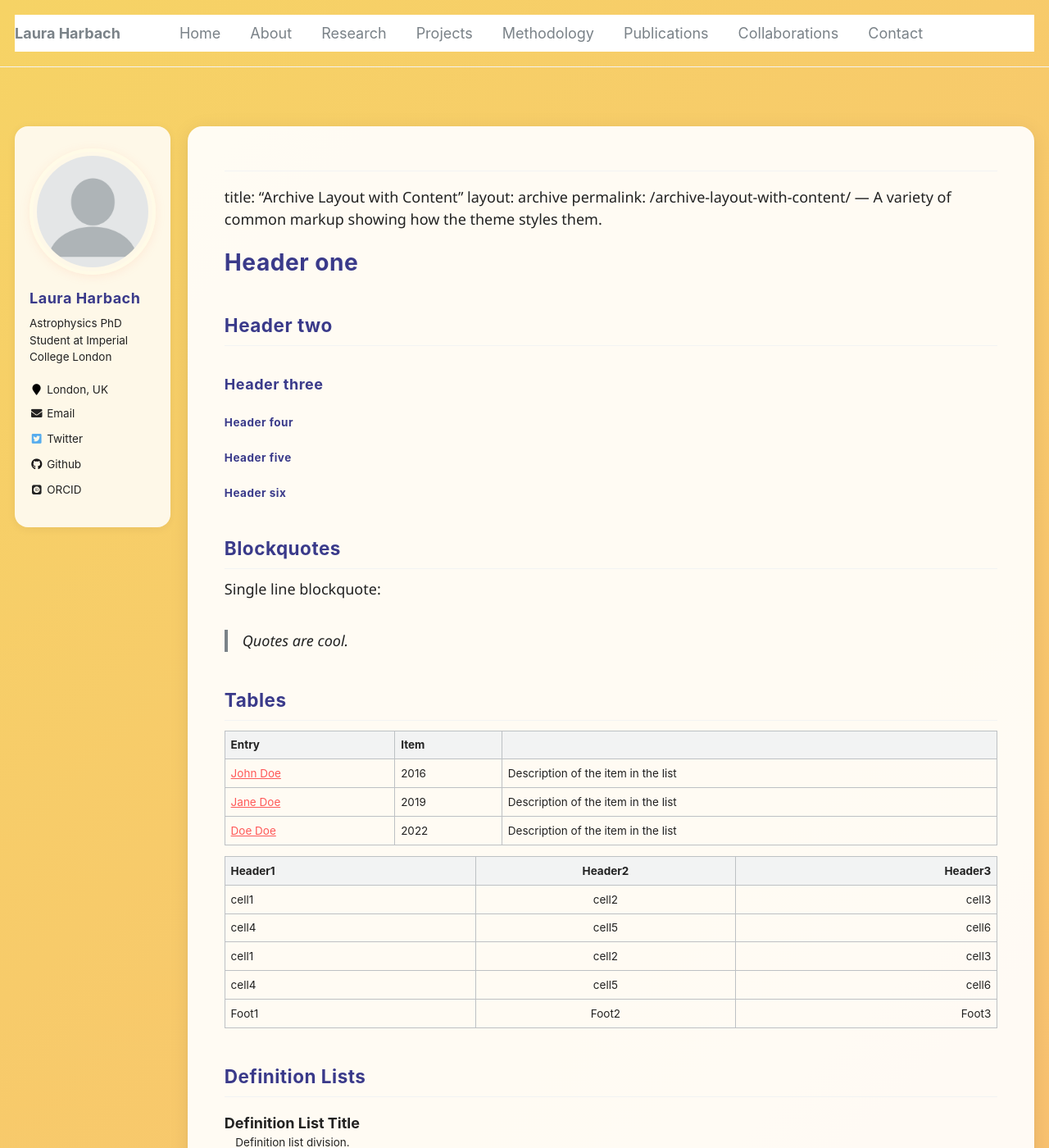
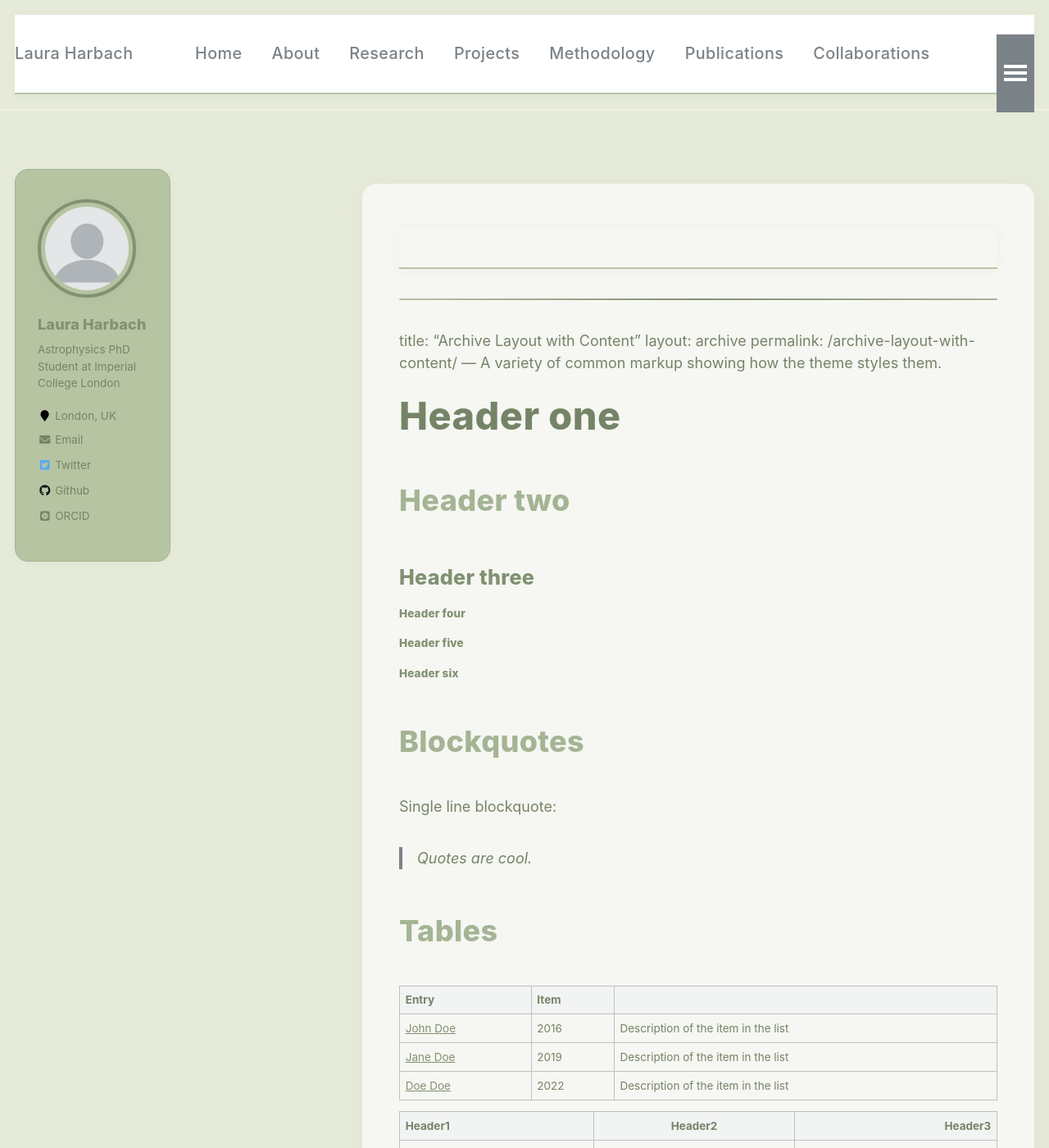
Before and after one commit to lauraharbach/lauraharbach.github.io, a Jekyll site: the page built from _pages/archive-layout-with-content.md, in a window 1280 px wide and 1400 px high. Shown: the whole window at 82% size. Built offline with Jekyll 4.4.1, drawn with Linux system fonts in a browser that asks for light colours; some web fonts are replaced; our own code applies the rules of GitHub Pages for plain Markdown files.

Commit message:
Refactor CSS styles for improved layout and consistency across main content, navigation, and sidebar sections

```diff
--- a/assets/css/custom.css
+++ b/assets/css/custom.css
@@ -1,92 +1,168 @@
+/*
+Sage Green Palette:
+- Reseda Green: #819171
+- Sage Green: #B6C4A2
+- Light Sage: #E6EAD9
+- Olive: #758467
+- Muted Green: #A4B494
+- Off White: #F6F6F2
+*/
+
 body {
-  background: linear-gradient(135deg, #f6d365 0%, #fda085 100%);
-  color: #222;
-  font-family: 'Segoe UI', Arial, sans-serif;
+  background: #E6EAD9;
+  color: #758467;
+  font-family: 'Inter', 'Segoe UI', Arial, sans-serif;
+  margin: 0;
+  padding: 0;
+  min-height: 100vh;
 }
 
-/* Card styling for main content and posts */
+/* Navigation bar */
+header, nav {
+  background: #F6F6F2;
+  color: #758467;
+  box-shadow: 0 2px 12px rgba(129,145,113,0.06);
+  border-bottom: 2px solid #B6C4A2;
+  padding: 1.2em 0;
+  font-size: 1.1em;
+  position: sticky;
+  top: 0;
+  z-index: 10;
+}
+
+nav a {
+  color: #758467;
+  text-decoration: none;
+  margin: 0 1.2em;
+  font-weight: 500;
+  letter-spacing: 0.02em;
+  position: relative;
+  transition: color 0.2s;
+}
+
+nav a:hover, nav a.active {
+  color: #819171;
+}
+
+nav a.active::after, nav a:hover::after {
+  content: "";
+  display: block;
+  margin: 0 auto;
+  width: 60%;
+  border-bottom: 2px solid #A4B494;
+  padding-bottom: 2px;
+}
+
+/* Main content area */
 .main-content, .page, .post, .archive {
-  background: rgba(255,255,255,0.92);
+  background: #F6F6F2;
   border-radius: 18px;
-  box-shadow: 0 4px 24px rgba(0,0,0,0.08), 0 1.5px 6px rgba(0,0,0,0.04);
-  padding: 2em 2.5em;
-  margin-top: 2em;
-  margin-bottom: 2em;
+  box-shadow: 0 4px 24px rgba(129,145,113,0.06);
+  padding: 3em 2.5em;
+  margin: 3em auto 2em auto;
+  max-width: 820px;
   animation: fadeIn 1s ease;
 }
 
 /* Sidebar/profile card styling */
 .sidebar, .profile {
-  background: rgba(255,255,255,0.85);
+  background: #B6C4A2;
   border-radius: 16px;
-  box-shadow: 0 2px 12px rgba(0,0,0,0.06);
-  padding: 1.5em 1em;
+  box-shadow: 0 2px 12px rgba(129,145,113,0.04);
+  padding: 2em 1.5em;
   margin-top: 2em;
+  max-width: 320px;
+  border: 1px solid #A4B494;
+  color: #758467;
 }
 
-/* Profile image enhancements */
 .profile img, .sidebar img {
   border-radius: 50%;
-  border: 4px solid #fffbe7;
-  box-shadow: 0 2px 12px rgba(253,160,133,0.18);
-  margin-bottom: 1em;
-}
-
-/* Header, nav, and footer styling */
-header, nav {
-  background: #6a82fb;
-  color: #fff;
-}
-
-footer, .site-footer {
-  background: linear-gradient(90deg, #6a82fb 0%, #fc5c7d 100%);
-  color: #fff;
-  border-radius: 0 0 12px 12px;
-  margin-top: 2em;
-  padding: 1.5em 0;
+  border: 4px solid #819171;
+  box-shadow: 0 2px 12px rgba(129,145,113,0.10);
+  margin-bottom: 1.2em;
+  width: 120px;
+  height: 120px;
+  object-fit: cover;
 }
 
 /* Headings */
 h1, h2, h3, h4, h5, h6 {
-  color: #3a3a8a;
-  font-weight: 700;
-  letter-spacing: 0.5px;
+  color: #819171;
+  font-family: 'Inter', 'Segoe UI', Arial, sans-serif;
+  font-weight: 800;
+  letter-spacing: 0.01em;
+  margin-top: 1.5em;
+  margin-bottom: 0.7em;
+}
+
+h1 {
+  font-size: 2.6em;
+  margin-top: 0.5em;
+  color: #758467;
+}
+
+h2 {
+  font-size: 2em;
+  color: #A4B494;
+}
+
+h3 {
+  font-size: 1.4em;
+  color: #819171;
 }
 
 /* Links and buttons */
 a {
-  color: #ff5858;
+  color: #819171;
+  text-decoration: none;
   transition: color 0.2s;
 }
 
 a:hover {
-  color: #ffb347;
+  color: #A4B494;
+  text-decoration: underline;
 }
 
 a.button, .btn {
   display: inline-block;
-  background: linear-gradient(90deg, #fda085 0%, #f6d365 100%);
-  color: #222 !important;
-  padding: 0.5em 1.2em;
-  border-radius: 24px;
+  background: linear-gradient(90deg, #B6C4A2 0%, #819171 100%);
+  color: #F6F6F2 !important;
+  padding: 0.7em 1.6em;
+  border-radius: 28px;
   text-decoration: none;
-  font-weight: 600;
-  box-shadow: 0 2px 8px rgba(253,160,133,0.15);
+  font-weight: 700;
+  box-shadow: 0 2px 8px rgba(129,145,113,0.10);
   transition: background 0.2s, color 0.2s;
+  margin-top: 1.2em;
+  border: none;
 }
 
 a.button:hover, .btn:hover {
-  background: linear-gradient(90deg, #fc5c7d 0%, #6a82fb 100%);
-  color: #fff !important;
+  background: #758467;
+  color: #F6F6F2 !important;
 }
 
-/* Post card styling */
-.post {
-  background: #fffbe7;
-  border-left: 5px solid #fda085;
-  margin-bottom: 2em;
-  padding: 1em;
-  border-radius: 8px;
+/* Section divider */
+hr {
+  border: none;
+  height: 2px;
+  background: linear-gradient(90deg, #B6C4A2 0%, #819171 50%, #A4B494 100%);
+  border-radius: 2px;
+  margin: 2em 0;
+}
+
+/* Footer */
+footer, .site-footer {
+  background: #F6F6F2;
+  color: #758467;
+  border-radius: 0 0 16px 16px;
+  margin-top: 2em;
+  padding: 2em 0;
+  font-size: 1.1em;
+  text-align: center;
+  box-shadow: 0 -2px 12px rgba(129,145,113,0.03);
+  border-top: 2px solid #B6C4A2;
 }
 
 /* Fade-in animation */
@@ -96,12 +172,16 @@
 }
 
 /* Responsive design */
-@media (max-width: 800px) {
-  .main-content, .page, .post, .archive, .sidebar, .profile {
-    padding: 1em;
-    margin: 1em 0;
+@media (max-width: 900px) {
+  .main-content, .page, .post, .archive {
+    padding: 1.5em 0.7em;
+    margin: 1.5em 0.5em;
   }
-  nav, header {
-    font-size: 1em;
+  .sidebar, .profile {
+    padding: 1em 0.5em;
+    margin: 1em 0.5em;
+    max-width: 100%;
   }
+  h1 { font-size: 2em; }
+  h2 { font-size: 1.4em; }
 }
```
